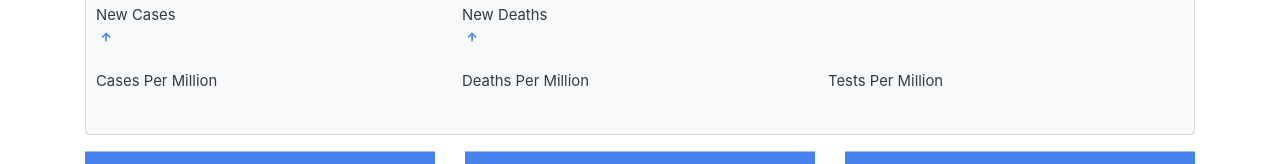
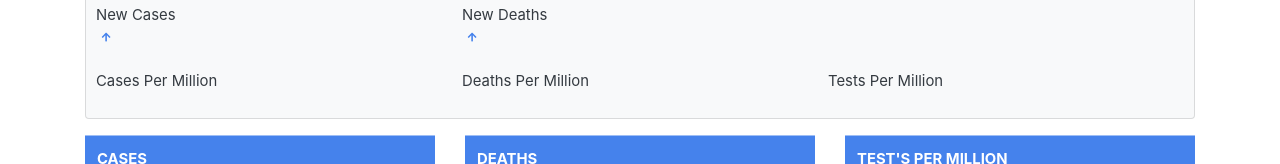
Before and after one commit to walshyc/covid-19-tracker, a React (Create React App) app: page / in a window 1280 px wide. Shown: the part 418-582 px from the top of the page. Built offline with nearby package versions, Linux system fonts and the light colour scheme; no server answers; what react-flag-icon-css would draw is missing.

Commit message:
chenaged padding on worldwide card

```diff
--- a/src/components/GlobalInfo.js
+++ b/src/components/GlobalInfo.js
@@ -147,7 +147,7 @@ export const GlobalInfo = ({ stats }) => {
             </div>
           )}
 
-          <div className="row pb-3">
+          <div className="row">
             <div className="col-4" style={{paddingRight: '5px', paddingLeft: '5px'}}>
               <h6>
                 <small className="muted-text">Cases Per Million</small>
```
